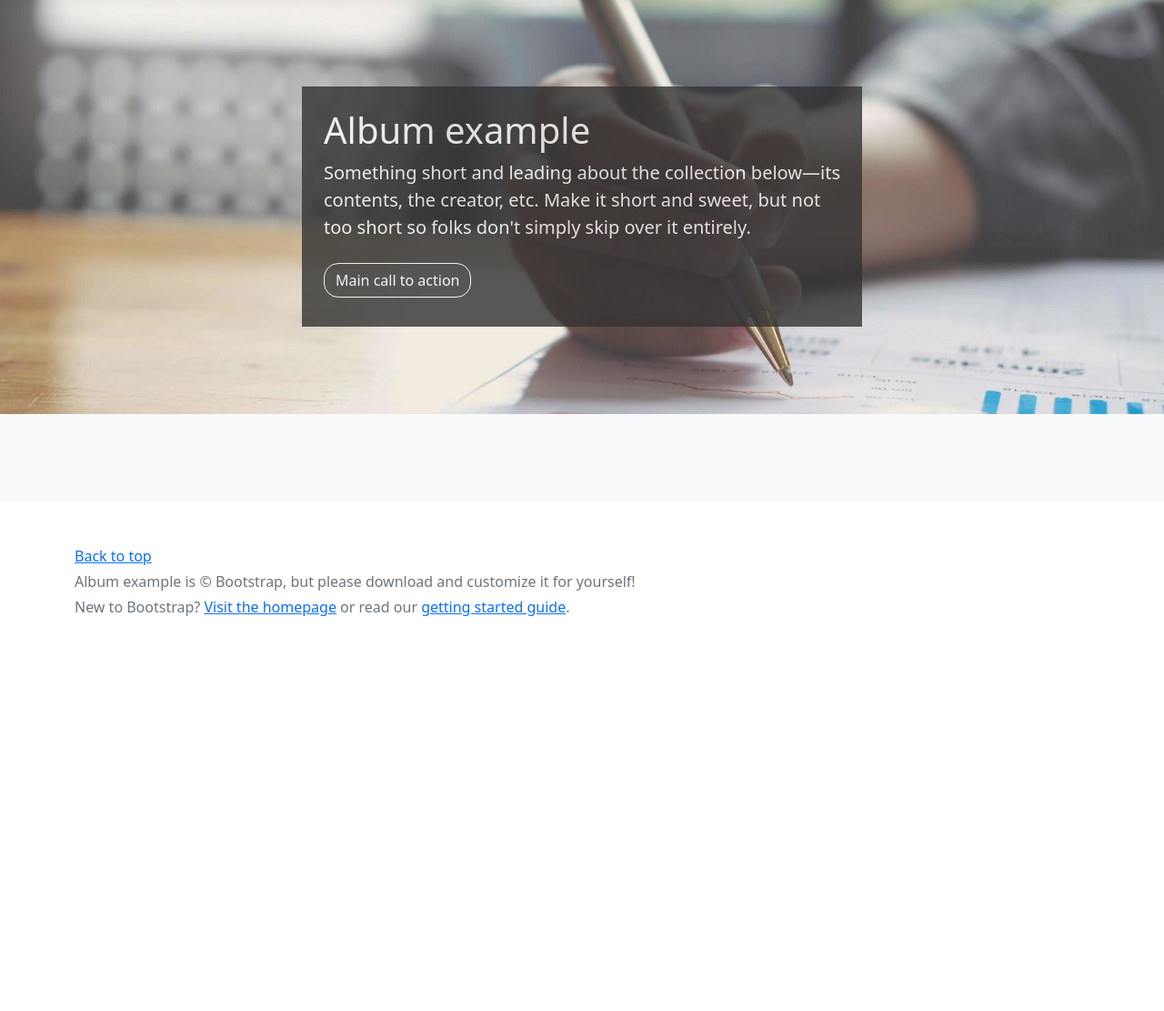
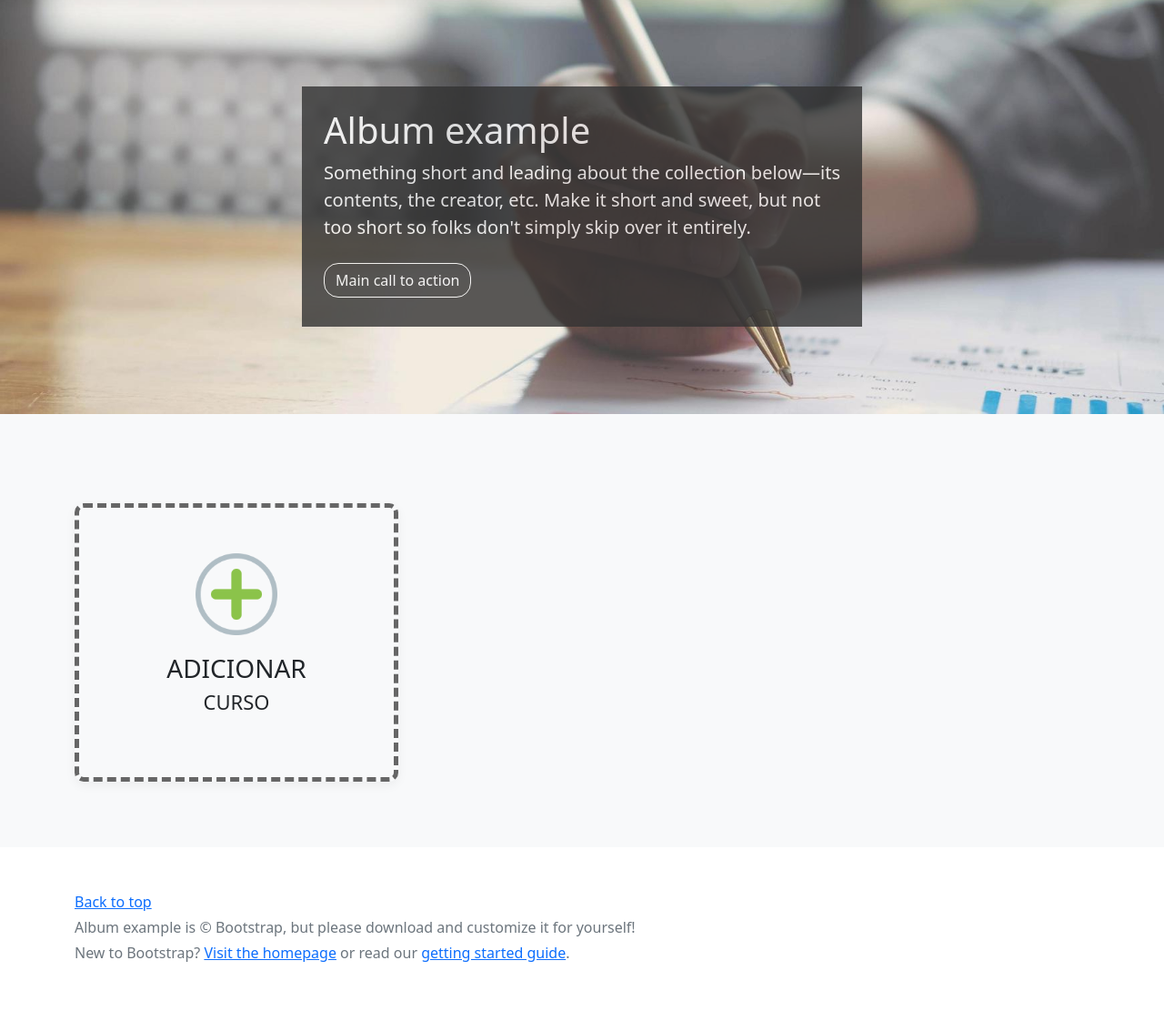
Before and after one commit to lipsmega/desafio_leo, a PHP site: page / in a window 1280 px wide. Shown: the part 57-1168 px from the top of the page at 91% size. Before the commit the page ends 800 px from the top, so only its background shows below. Run offline with PHP 8.4, Linux system fonts and the light colour scheme; data that the repository does not hold is empty; some libraries are stand-ins or nearby versions.

Commit message:
criação do bloco adicionar curso na home

```diff
--- a/CursoList.php
+++ b/CursoList.php
@@ -63,6 +63,8 @@ class CursoList
                 $items .= $item;
             }
 
+            $items .= file_get_contents('html/adicionar_curso_item.html');
+
             $this->html = "<div class=\"row\">".$items."</div>";
         }
         catch (Exception $e)
--- /dev/null
+++ b/html/adicionar_curso_item.html
@@ -0,0 +1,9 @@
+<div class="col-md-4 ">
+  <div class="card mb-4 box-shadow adicionar-curso-box">
+  <div class="adicionar-curso-img">
+    <a href="index.php?class=CursoForm"><img src="images/plus.png" width="90px" height="90px" ></a>
+    <p class="adicionar-curso-txt">ADICIONAR</p>
+    <p class="adicionar-curso-txt-menor">CURSO</p>
+  </div>
+</div>
+</div>
--- a/html/item.html
+++ b/html/item.html
@@ -4,7 +4,7 @@
     <img class="card-img-top" src="{imagem}" alt="{titulo}">
     <div class="card-body">
       <h3>{titulo}</h3>
-      <p class="card-text">{descricao} &middot <a href="index.php?class=CursoForm&method=edit&id={id}"><i class="fas fa-edit"></i> Editar</a></p>
+      <p class="card-text">{descricao} &middot <a href="index.php?class=CursoForm&method=edit&id={id}">Editar</a></p>
       <br>
 
   	  <div class="d-grid gap-2">
--- a/html/list.html
+++ b/html/list.html
@@ -21,6 +21,8 @@
 
 				{items}
 
+
+
 			</tbody>
 		</table>
 
--- a/template/layout.html
+++ b/template/layout.html
@@ -75,6 +75,33 @@
         text-shadow: 0 2px 2px rgba(0,0,0,0.4);
     }
 
+    .adicionar-curso-box{
+      border: 5px solid #666;
+      border-style: dashed;
+      border-radius: 10px;
+      margin-top: 50px;
+      margin-bottom: 50px;
+      background-color: #f8f9fa;
+    }
+
+    .adicionar-curso-img{
+      display: block;
+      margin-top: 50px;
+      margin-bottom: 50px;
+      text-align: center;
+    }
+
+    .adicionar-curso-txt{
+      margin-top: 15px;
+      font-size: 28px;
+      margin-bottom: 0rem;
+    }
+
+    .adicionar-curso-txt-menor{
+      margin-top: 0px;
+      font-size: 22px;
+    }
+
 
     </style>
   </head>
@@ -133,6 +160,7 @@
         <div class="container">
 
           {content}
+
         </div>
       </div>
 
```
Also changed, not shown: images/plus.png (added).
